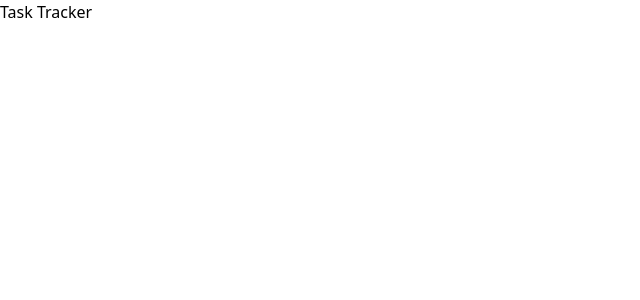
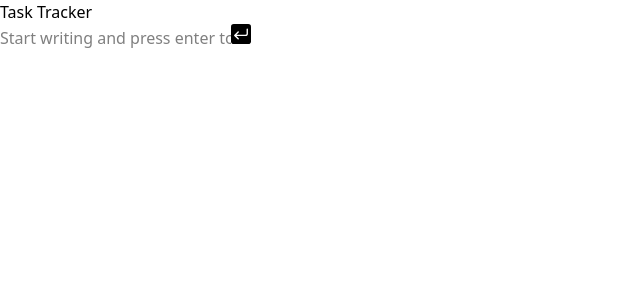
Before and after one commit to maahmoudhamada2/task-tracker, a React (Vite) app in the folder react-version/: page / in a window 1280 px wide. Shown: the top 300 px of the page, without its empty margins (0-640 px from the left). Built offline with nearby package versions, Linux system fonts and the light colour scheme.

Commit message:
refactor(react-version): moveheading from App to TaskTracker component

```diff
--- a/react-version/src/App.jsx
+++ b/react-version/src/App.jsx
@@ -1,3 +1,5 @@
+import TaskTracker from "./TaskTracker/TaskTracker";
+
 export default function App() {
-  return <h1>Task Tracker</h1>;
+  return <TaskTracker />;
 }
--- a/react-version/src/TaskTracker/TaskTracker.jsx
+++ b/react-version/src/TaskTracker/TaskTracker.jsx
@@ -10,6 +10,7 @@ export default function TaskTracker() {
   return (
     <article>
       <header>
+        <h1>Task Tracker</h1>
         <TaskField
           setTasksList={setTasksList}
           setTaskId={setTaskId}
```
